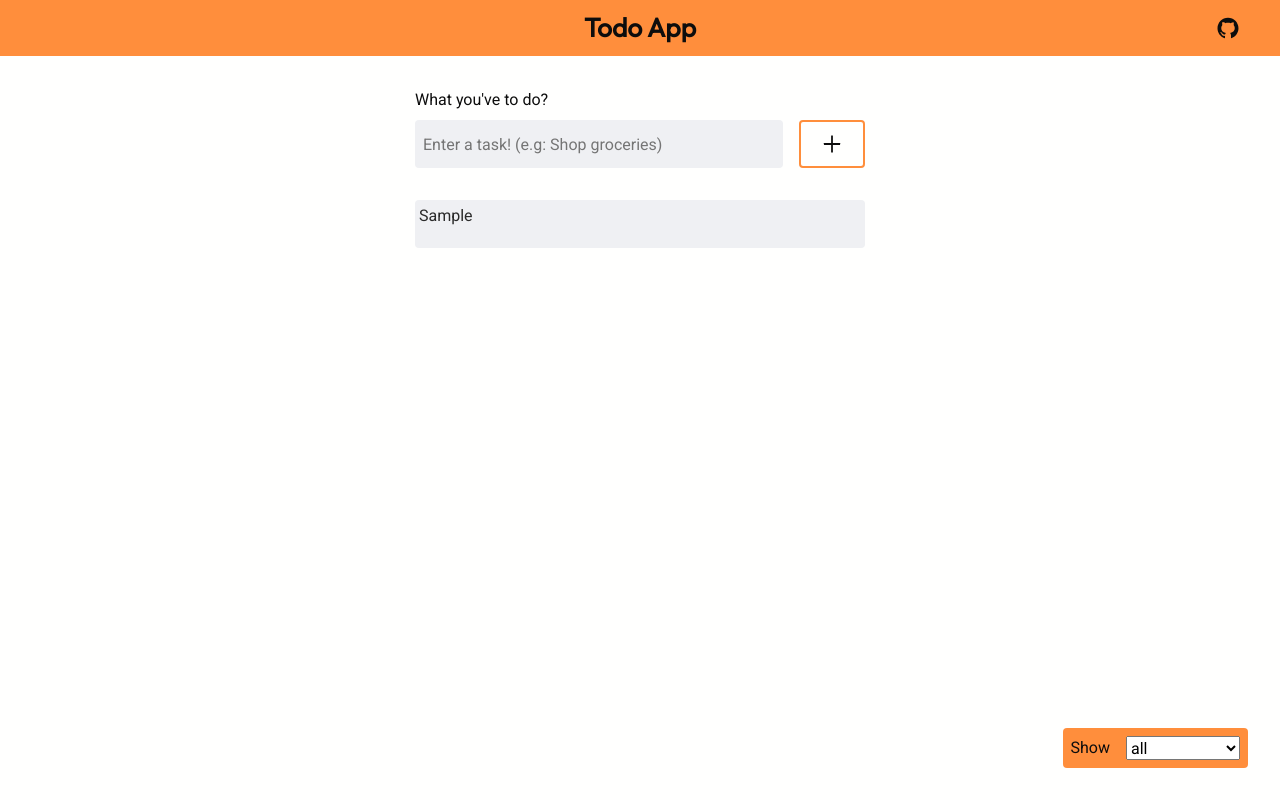
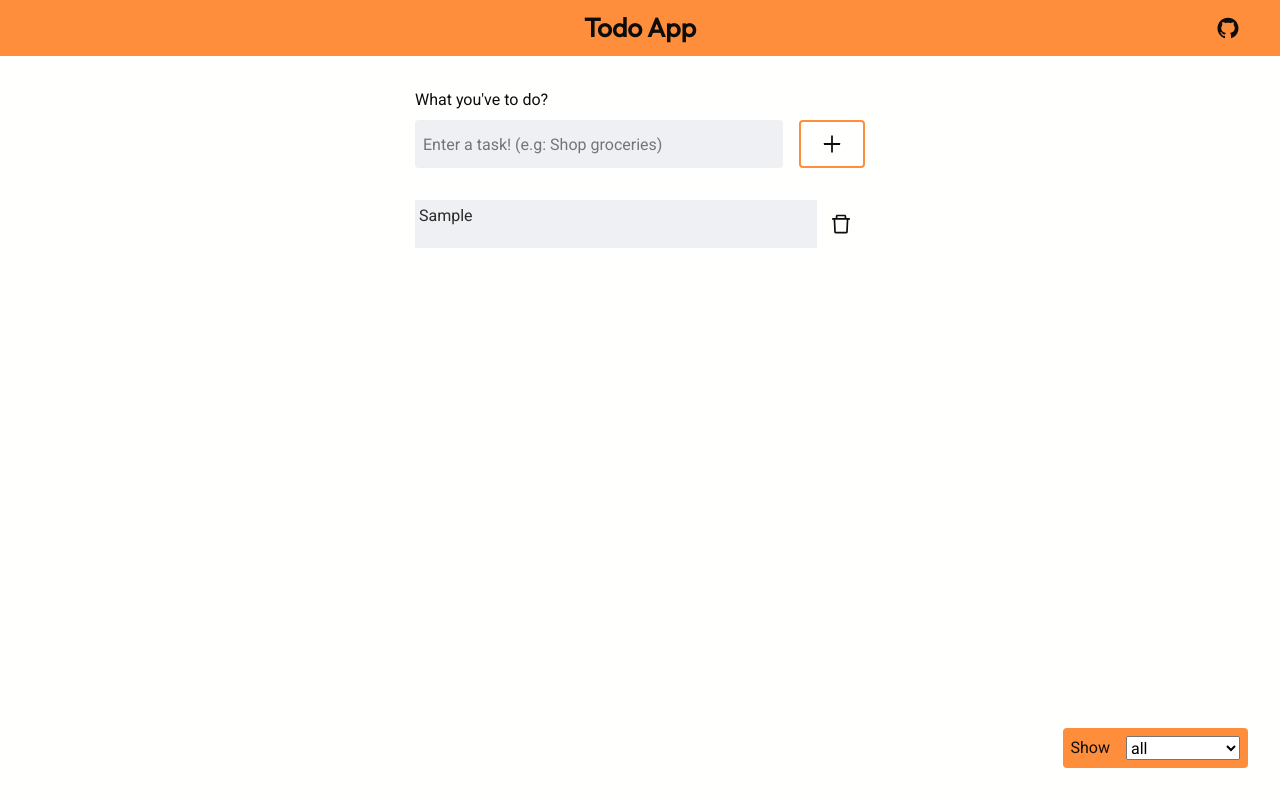
Before and after one commit to alvaro-jrr/todo-app, a React (Create React App) app: page / in a window 1280 px wide. Both pictures are taken after typing "Sample" into the empty fields and a click on the button "Add todo". Built offline with nearby package versions, Linux system fonts and the light colour scheme.

Commit message:
Added delete todo function

```diff
--- a/package.json
+++ b/package.json
@@ -12,6 +12,7 @@
 		"react-dom": "^17.0.2",
 		"react-icons": "^4.3.1",
 		"react-scripts": "4.0.3",
+		"uuid": "^8.3.2",
 		"web-vitals": "^1.1.2"
 	},
 	"scripts": {
--- a/src/App.css
+++ b/src/App.css
@@ -2,6 +2,7 @@
 	display: flex;
 	flex-flow: column nowrap;
 	background-color: var(--background);
+	min-height: 100vh;
 }
 
 .App-main {
@@ -9,7 +10,7 @@
 	flex-flow: column nowrap;
 	row-gap: 2rem;
 	padding: 2rem;
-	height: calc(100vh - 3.5rem);
+	min-height: calc(100vh - 3.5rem);
 }
 
 /* General Settings */
--- a/src/components/ListOfTodos/index.js
+++ b/src/components/ListOfTodos/index.js
@@ -16,21 +16,36 @@ const ListOfTodos = () => {
 
 	const todosToWatch = OPTIONS[view];
 
-	const completeTodo = (index) => {
+	const completeTodo = (id) => {
 		setTodos((prevTodos) => {
 			const newTodos = [...prevTodos];
-			newTodos[index].isComplete = true;
+
+			newTodos.map((value) => {
+				if (value.id !== id) return value;
+
+				value.isComplete = true;
+
+				return value;
+			});
+
 			return newTodos;
+		});
+	};
+
+	const deleteTodo = (id) => {
+		setTodos((prevTodos) => {
+			return prevTodos.filter((value) => value.id !== id);
 		});
 	};
 
 	return (
 		<ul className="ListOfTodos">
-			{todosToWatch.map((props) => (
+			{todosToWatch.map(({ id, ...props }, index) => (
 				<Todo
-					key={props.id}
-					id={props.id}
+					key={id}
+					id={id}
 					completeTodo={completeTodo}
+					deleteTodo={deleteTodo}
 					{...props}
 				/>
 			))}
--- a/src/components/ListOfTodos/styles.css
+++ b/src/components/ListOfTodos/styles.css
@@ -5,6 +5,7 @@
 	width: 100%;
 	height: 100%;
 	max-width: 450px;
+	flex: 1;
 }
 
 .ListOfTodos .Todo:first-child {
@@ -19,10 +20,10 @@
 	border-radius: var(--radius);
 }
 
-.ListOfTodos .Todo:nth-child(odd) {
+.ListOfTodos .Todo:nth-child(odd) p {
 	background: #eff0f3;
 }
 
-.ListOfTodos .Todo:nth-child(even) {
+.ListOfTodos .Todo:nth-child(even) p {
 	background: #d3d6de;
 }
--- a/src/components/Todo/index.js
+++ b/src/components/Todo/index.js
@@ -1,12 +1,24 @@
 import React from "react";
+import { AiOutlineDelete } from "react-icons/ai";
 import "./styles.css";
 
-const Todo = ({ todo, isComplete, completeTodo, id }) => {
-	const handleClick = () => completeTodo(id);
+const Todo = ({ todo, isComplete, completeTodo, deleteTodo, id }) => {
+	const handleComplete = () => completeTodo(id);
+
+	const handleTodo = () => deleteTodo(id);
 
 	return (
-		<li className="Todo" onClick={handleClick}>
-			<p className={isComplete ? "completed" : null}>{todo}</p>
+		<li className="Todo">
+			<p
+				className={`Todo-text ${isComplete ? "completed" : ""}`}
+				onClick={handleComplete}
+			>
+				{todo}
+			</p>
+
+			<span onClick={handleTodo} className="TodoIconContainer">
+				<AiOutlineDelete />
+			</span>
 		</li>
 	);
 };
--- a/src/components/Todo/styles.css
+++ b/src/components/Todo/styles.css
@@ -1,24 +1,41 @@
 .Todo {
+	display: flex;
+	flex-flow: row nowrap;
 	min-height: 3rem;
-	padding: 0.25rem;
 	cursor: pointer;
 	list-style: none;
-	position: relative;
-	transform: translate(0, 0);
-	transition: transform 0.25s;
-	will-change: transform;
-	top: 0;
 }
 
-.Todo:hover {
-	transform: translate(0, -0.5rem);
+.Todo-text,
+.TodoIconContainer {
+	min-height: 100%;
 }
 
-.Todo p {
-	height: 100%;
+/* Todo-text */
+
+.Todo-text {
 	color: var(--paragraph);
+	padding: 0.25rem;
+	flex: 1;
 }
 
 .completed {
 	text-decoration: line-through;
 }
+
+/* Todos Icon */
+
+.TodoIconContainer {
+	display: flex;
+	align-items: center;
+	cursor: pointer;
+}
+
+.TodoIconContainer:hover {
+	background-color: #ff6e6c;
+}
+
+.Todo .Icon {
+	width: 3rem;
+	flex: 1;
+}
--- a/src/components/TodoForm/index.js
+++ b/src/components/TodoForm/index.js
@@ -1,6 +1,7 @@
 import React, { useCallback, useState } from "react";
 import useTodos from "hooks/useTodos";
 import { AiOutlinePlus } from "react-icons/ai";
+import { v4 as uuidv4 } from "uuid";
 import "./styles.css";
 
 const TodoForm = () => {
@@ -13,9 +14,9 @@ const TodoForm = () => {
 		if (!todo) return null;
 
 		setTodos((prevTodos) => {
-			const id = prevTodos.length;
+			const id = uuidv4();
 
-			return prevTodos.concat({ todo, id, isComplete: false });
+			return prevTodos.concat({ id, todo, isComplete: false });
 		});
 
 		setTodo("");
--- a/src/index.css
+++ b/src/index.css
@@ -11,13 +11,57 @@
 	--stroke: #0d0d0d;
 }
 
+*,
+*::before,
+*::after {
+	box-sizing: border-box;
+}
+
 * {
 	margin: 0;
 	padding: 0;
-	box-sizing: border-box;
-	font-size: 1rem;
 	font-family: "Roboto", sans-serif;
-	line-height: 150%;
+}
+
+html,
+body {
+	height: 100%;
+}
+
+body {
+	line-height: 1.5;
+	-webkit-font-smoothing: antialiased;
+}
+
+img,
+picture,
+video,
+canvas,
+svg {
+	display: block;
+	max-width: 100%;
+}
+
+input,
+button,
+textarea,
+select {
+	font: inherit;
+}
+
+p,
+h1,
+h2,
+h3,
+h4,
+h5,
+h6 {
+	overflow-wrap: break-word;
+}
+
+#root,
+#__next {
+	isolation: isolate;
 }
 
 input,
```
Also changed, not shown: 1 other file (tests, documents, lock files or other folders).
